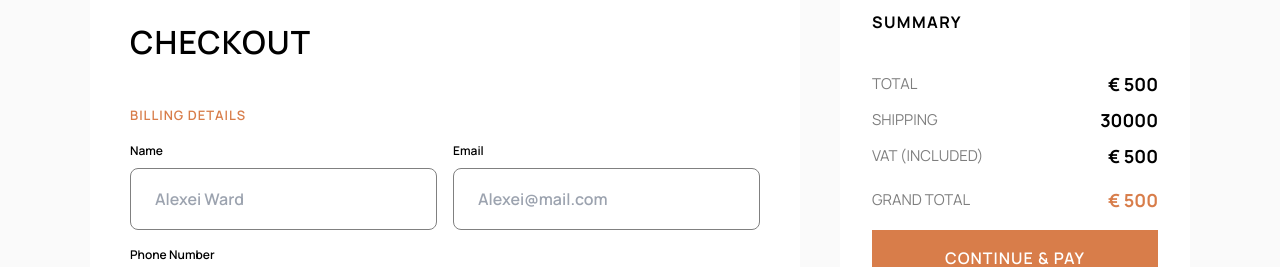
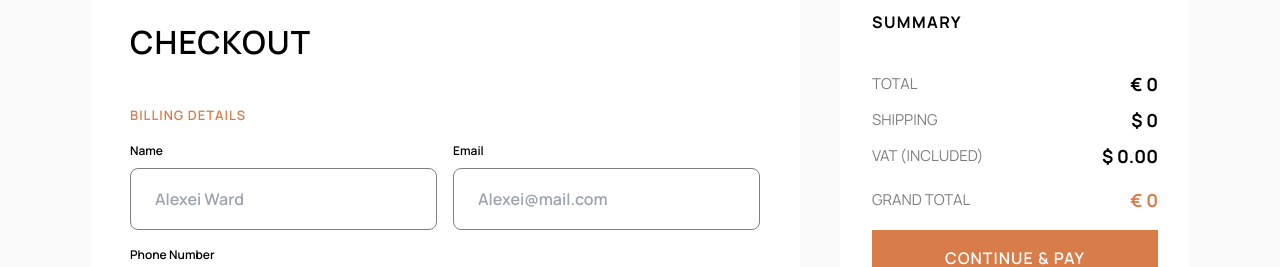
Before and after one commit to bvldares/Audiophile-E-Commerce, a React (Vite) app: page /checkout in a window 1280 px wide. Shown: the part 167-434 px from the top of the page. Built offline with nearby package versions, Linux system fonts and the light colour scheme.

Commit message:
minor improvement

```diff
--- a/src/App.jsx
+++ b/src/App.jsx
@@ -1,69 +1,50 @@
 import { useState, useEffect } from "react"
 import {Route, Routes} from "react-router-dom"
-import data from "./data.json"
-import ProductNavigator from "./Components/ProductNavigator"
-import ShowcaseProduct from "./Components/ShowcaseProduct"
-import Outro from "./Components/Outro"
 import Header from "./Components/Header"
 import Footer from "./Components/Footer"
 import Home from "./Pages/Home"
 import Checkout from "./Pages/Checkout"
 import ProductDetail from "./Pages/ProductDetail"
-import ProductCategory from "./Pages/Headphones"
 import Headphones from "./Pages/Headphones"
 
 export default function App() {
 
   const[size, setSize] = useState(window.innerWidth)
   const [cartArray, setCartArray] = useState([])
+  const [total, setTotal] = useState(0)
+
 
   useEffect(()=>{
     const handleWidth = () => setSize(window.innerWidth)
     window.addEventListener("resize", handleWidth)
   },[size])
 
+  useEffect(()=>{
+    let sum = 0
+    cartArray.map(item=> sum = sum + item.price)
+    setTotal(sum)
+  },[cartArray])
+
   const device = size > 1024 ? "desktop" : size > 768 ? "tablet" : "mobile"
 
   function addToCart(currentArr, count){
-
-
-    if(cartArray.every(item=>item.id === currentArr.id)){
-      setCartArray(prev => prev.map(item=>{
-        if(item.id === currentArr.id){
-          return {...item, count: item.count + count}
-        }}))
-    }else{
-      setCartArray(prev=> ([...prev, {id:currentArr.id,name:currentArr.name, price: currentArr.price, img:currentArr.image.mobile, count: count}]))
-
-    }
-
+    setCartArray(prev=> [...prev, {id:currentArr.id, name:currentArr.name, price: currentArr.price, img:currentArr.image.mobile , count: count}])
   }
 
-
-
-
-
-
-
-
-
-
-
-  console.log(cartArray)
+  function cleanCart(){setCartArray([])}
 
   return(
     <div className="bg-light-grey">
-    <Header size={size} cart={cartArray} />
+    <Header size={size} cart={cartArray} total={total} cleanCart={cleanCart} />
     <div  className="mx-auto">
       <Routes>
-          <Route exact path="/" element={<Home size={device}/>} />
+          <Route exact path="/" element={<Home size={device} />} />
           <Route path="/:productSlug" element={<ProductDetail size={device} addToCart={addToCart} />} />
           <Route path="/product/:productCategory" element={<Headphones size={device} /> }/>
-          <Route path="/checkout" element={<Checkout />} />
+          <Route path="/checkout" element={<Checkout total={total} cart={cartArray} />} />
       </Routes>
     </div>
     <Footer />
-
     </div>
   )
 }
--- a/src/Components/Header.jsx
+++ b/src/Components/Header.jsx
@@ -1,11 +1,11 @@
-import { useState } from "react";
+import { useEffect, useState } from "react";
 import { Link,  } from "react-router-dom";
 import ProductNavigator from "./ProductNavigator";
+
 export default function Header(props){
 
     const[open, setOpen] = useState(false)
     const[cartOpen, setCartOpen] = useState(false)
-
 
     const cartEl = props.cart.map(item=>{
         return (
@@ -16,19 +16,10 @@ export default function Header(props){
                         <Link className="text-[15px] font-bold ">{item.name}</Link>
                         <h5 className="text-sm font-semibold opacity-50">${item.price}</h5>
                     </div>
-                    <div className="flex items-center justify-center bg-grey">
-                        <button className="p-3">-</button>
-                        <h5 className="p-3">{item.count}</h5>
-                        <button className="p-3">+</button>
-                    </div>
                 </div>
             </div>
         )
     })
-
-
-
-
 
     return (
         <header className="bg-light-black py-8">
@@ -63,7 +54,7 @@ export default function Header(props){
                {cartOpen && <section className="absolute bg-white p-8 rounded-lg top-16 right-[24px] left-[24px] sm:left-auto md:right-[40px] xl:right-0 border border-grey z-50 sm:w-[375px]">
                     <div className="flex justify-between">
                         <h3>CART</h3>
-                        <button className="opacity-60 underline">Remove all</button>
+                        <button className="opacity-60 underline" onClick={props.cleanCart}>Remove all</button>
                     </div>
 
 
@@ -74,7 +65,7 @@ export default function Header(props){
 
                     <div className="flex justify-between mt-8 mb-6">
                         <p className="opacity-60">TOTAL</p>
-                        <strong className="text-lg">$1000</strong>
+                        <strong className="text-lg">$ {props.total}</strong>
                     </div>
                     <Link className="py-4 text-center w-full inline-block uppercase tracking-[1px] bg-terra hover:bg-terra-light text-white" onClick={()=>setCartOpen(!cartOpen)} to="/checkout">checkout</Link>
                 </section>}
--- a/src/Pages/Checkout.jsx
+++ b/src/Pages/Checkout.jsx
@@ -2,7 +2,7 @@ import { useState } from "react";
 import { Link } from "react-router-dom";
 
 
-export default function Checkout(){
+export default function Checkout({total,cart}){
 
     const [name,setName] = useState("")
     const [mail,setMail] = useState("")
@@ -13,7 +13,7 @@ export default function Checkout(){
     const [country, setCountry] = useState("")
     const [method, setMethod] = useState("cash")
 
-
+    console.log(cart)
     return (
         <main>
             <Link className="mx-2 md:mx-6 xl:mx-0 p-4 inline-block opacity-50 cursor-pointer" to="/">Go Back</Link>
@@ -60,7 +60,7 @@ export default function Checkout(){
                     <fieldset className="flex flex-col items-center gap-3 sm:grid sm:grid-cols-2 xl:flex xl:flex-row sm:justify-between whitespace-nowrap">
                         <div className="flex gap-3 w-fit ">
                             <input className="appearance-none" type="radio" name="payment-method" id="bitcoin"  onChange={(e)=>setMethod(e.target.id)} />
-                            <label className="flex gap-2 items-center  border border-grey checked:border-red px-8 py-4 rounded-lg" htmlFor="bitcoin">Bitcoin <svg className="w-[1rem]" viewBox="0.004 0 64 64" xmlns="http://www.w3.org/2000/svg" fill="#000000"><g id="SVGRepo_bgCarrier" stroke-width="0"></g><g id="SVGRepo_tracerCarrier" stroke-linecap="round" stroke-linejoin="round"></g><g id="SVGRepo_iconCarrier"><path d="M63.04 39.741c-4.274 17.143-21.638 27.575-38.783 23.301C7.12 58.768-3.313 41.404.962 24.262 5.234 7.117 22.597-3.317 39.737.957c17.144 4.274 27.576 21.64 23.302 38.784z" fill="#f7931a"></path><path d="M46.11 27.441c.636-4.258-2.606-6.547-7.039-8.074l1.438-5.768-3.512-.875-1.4 5.616c-.922-.23-1.87-.447-2.812-.662l1.41-5.653-3.509-.875-1.439 5.766c-.764-.174-1.514-.346-2.242-.527l.004-.018-4.842-1.209-.934 3.75s2.605.597 2.55.634c1.422.355 1.68 1.296 1.636 2.042l-1.638 6.571c.098.025.225.061.365.117l-.37-.092-2.297 9.205c-.174.432-.615 1.08-1.609.834.035.051-2.552-.637-2.552-.637l-1.743 4.02 4.57 1.139c.85.213 1.683.436 2.502.646l-1.453 5.835 3.507.875 1.44-5.772c.957.26 1.887.5 2.797.726L27.504 50.8l3.511.875 1.453-5.823c5.987 1.133 10.49.676 12.383-4.738 1.527-4.36-.075-6.875-3.225-8.516 2.294-.531 4.022-2.04 4.483-5.157zM38.087 38.69c-1.086 4.36-8.426 2.004-10.807 1.412l1.928-7.729c2.38.594 10.011 1.77 8.88 6.317zm1.085-11.312c-.99 3.966-7.1 1.951-9.083 1.457l1.748-7.01c1.983.494 8.367 1.416 7.335 5.553z" fill="#ffffff"></path></g></svg> </label>
+                            <label className="flex gap-2 items-center  border border-grey checked:border-red px-8 py-4 rounded-lg" htmlFor="bitcoin">Bitcoin <svg className="w-[1rem]" viewBox="0.004 0 64 64" xmlns="http://www.w3.org/2000/svg" fill="#000000"><g id="SVGRepo_bgCarrier" strokeWidth="0"></g><g id="SVGRepo_tracerCarrier" strokeLinecap="round" strokeLinejoin="round"></g><g id="SVGRepo_iconCarrier"><path d="M63.04 39.741c-4.274 17.143-21.638 27.575-38.783 23.301C7.12 58.768-3.313 41.404.962 24.262 5.234 7.117 22.597-3.317 39.737.957c17.144 4.274 27.576 21.64 23.302 38.784z" fill="#f7931a"></path><path d="M46.11 27.441c.636-4.258-2.606-6.547-7.039-8.074l1.438-5.768-3.512-.875-1.4 5.616c-.922-.23-1.87-.447-2.812-.662l1.41-5.653-3.509-.875-1.439 5.766c-.764-.174-1.514-.346-2.242-.527l.004-.018-4.842-1.209-.934 3.75s2.605.597 2.55.634c1.422.355 1.68 1.296 1.636 2.042l-1.638 6.571c.098.025.225.061.365.117l-.37-.092-2.297 9.205c-.174.432-.615 1.08-1.609.834.035.051-2.552-.637-2.552-.637l-1.743 4.02 4.57 1.139c.85.213 1.683.436 2.502.646l-1.453 5.835 3.507.875 1.44-5.772c.957.26 1.887.5 2.797.726L27.504 50.8l3.511.875 1.453-5.823c5.987 1.133 10.49.676 12.383-4.738 1.527-4.36-.075-6.875-3.225-8.516 2.294-.531 4.022-2.04 4.483-5.157zM38.087 38.69c-1.086 4.36-8.426 2.004-10.807 1.412l1.928-7.729c2.38.594 10.011 1.77 8.88 6.317zm1.085-11.312c-.99 3.966-7.1 1.951-9.083 1.457l1.748-7.01c1.983.494 8.367 1.416 7.335 5.553z" fill="#ffffff"></path></g></svg> </label>
                         </div>
                         <div className="flex gap-3  w-fit rounded-lg">
                             <input className="appearance-none" type="radio" name="payment-method" id="cash" onChange={(e)=>setMethod(e.target.id)} />
@@ -100,19 +100,19 @@ export default function Checkout(){
 
                     <div className="flex justify-between items-center mb-2">
                         <h4 className="opacity-50 uppercase text-[15px]">total</h4>
-                        <p className="font-bold text-lg">€ 500</p>
+                        <p className="font-bold text-lg">€ {total}</p>
                     </div>
                     <div className="flex justify-between items-center mb-2">
                         <h4 className="opacity-50 uppercase text-[15px]">shipping</h4>
-                        <p className="font-bold text-lg">30000</p>
+                        <p className="font-bold text-lg">$ {cart.length * 20}</p>
                     </div>
                     <div className="flex justify-between items-center mb-4">
                         <h4 className="opacity-50 uppercase text-[15px]">{`vat (included)`}</h4>
-                        <p className="font-bold text-lg">€ 500</p>
+                        <p className="font-bold text-lg">$ {(total * 0.23).toFixed(2)}</p>
                     </div>
                     <div className="flex justify-between items-center mb-4">
                         <h4 className="opacity-50 uppercase text-[15px]">Grand Total</h4>
-                        <p className="font-bold text-lg text-terra">€ 500</p>
+                        <p className="font-bold text-lg text-terra">€ {total + (cart.length * 20)}</p>
                     </div>
                     <button className="py-4 text-center w-full uppercase bg-terra hover:bg-terra-light text-white font-semibold tracking-[1px]">Continue & pay</button>
                 </section>
--- a/src/Pages/ProductDetail.jsx
+++ b/src/Pages/ProductDetail.jsx
@@ -35,7 +35,7 @@ export default function ProductDetail(props){
                 <div className="flex flex-col justify-center ">
                     {currentProduct.new && <h3 className="text-terra tracking-[10px]">NEW PRODUCT</h3>}
                     <h1 className="text-3xl lg:text-[42px] lg:leading-10 font-bold tracking-[1.4px] my-6 md:mt-4 w-2/3 uppercase    " >{currentProduct.name}</h1>
-                    <p>{currentProduct.description}</p>
+                    <p className="max-w-[459px]">{currentProduct.description}</p>
                     <h3 className="mt-6 mb-8 md:my-8 text-lg font-bold tracking-[1.3px]">$ {currentProduct.price.toLocaleString('US','us')}</h3>
                    <div className="flex gap-4">
                         <div className="flex justify-between">
```
